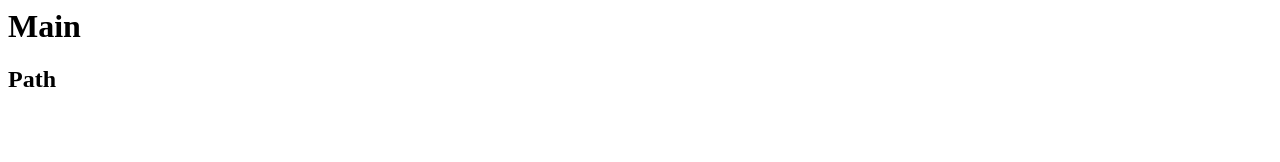
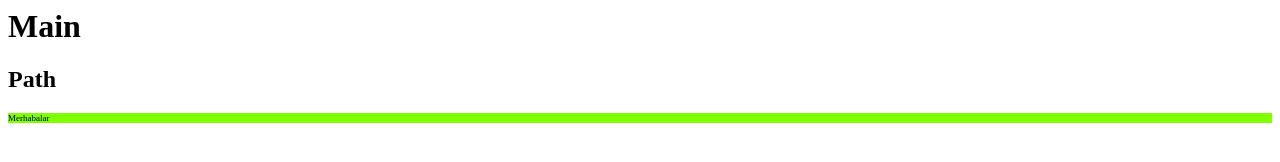
Before and after one commit to yasarpkr/O_nodeJsEgitim, a website: page index.html in a window 1280 px wide. Drawn offline with Linux system fonts and the light colour scheme.

Commit message:
css bilgileri eklendi.

```diff
--- a/app_addExpress.js
+++ b/app_addExpress.js
@@ -1,8 +1,10 @@
 //  -----aliasların getirilmesi----- //
 
 var fs = require('fs');
+var path = require ('path');
 var express = require('express');
-var app = express()
+var app = express();
+app.use('/public', express.static(path.join(__dirname, 'public')));
 
 app.get('/',function(req,res){
 
--- a/index.html
+++ b/index.html
@@ -1,8 +1,10 @@
 <html>
-
+<link rel="stylesheet" href="/public/css/style.css">
 <body>
     <h1>Main</h1>
     <h2>Path</h2>
+
+    <p class="DenemeBuyuk">Merhabalar</p>
 </body>
 
 </html>
--- /dev/null
+++ b/public/css/style.css
@@ -0,0 +1,4 @@
+.DenemeBuyuk{
+    font-size: xx-small;
+    background-color: chartreuse;
+}
```
